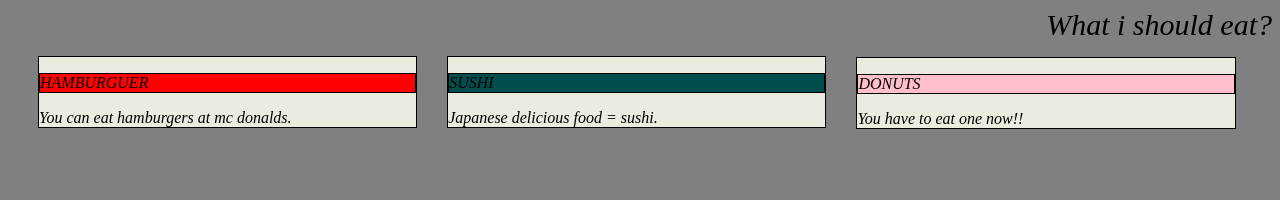
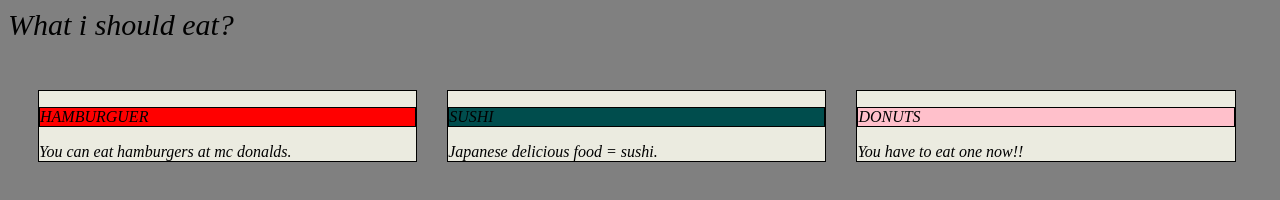
Before and after one commit to megajc/Course-Coursera, a plain HTML site: page coursera-course/index.html in a window 1280 px wide. Drawn offline with Linux system fonts and the light colour scheme.

Commit message:
Update style.css

```diff
--- a/coursera-course/css/style.css
+++ b/coursera-course/css/style.css
@@ -16,7 +16,6 @@ background-color: #ebebe0;
 p{
   border: 1px solid black;
   background-color: red;
-  aling: center;
   clear: both;
 
 
@@ -25,8 +24,7 @@ p{
 section{
   font-size: 30px;
  font-style: italic;
- float: right;
-float: top;
+ text-aling: center;
 }
 
 @media (min-width: 992px)
```
